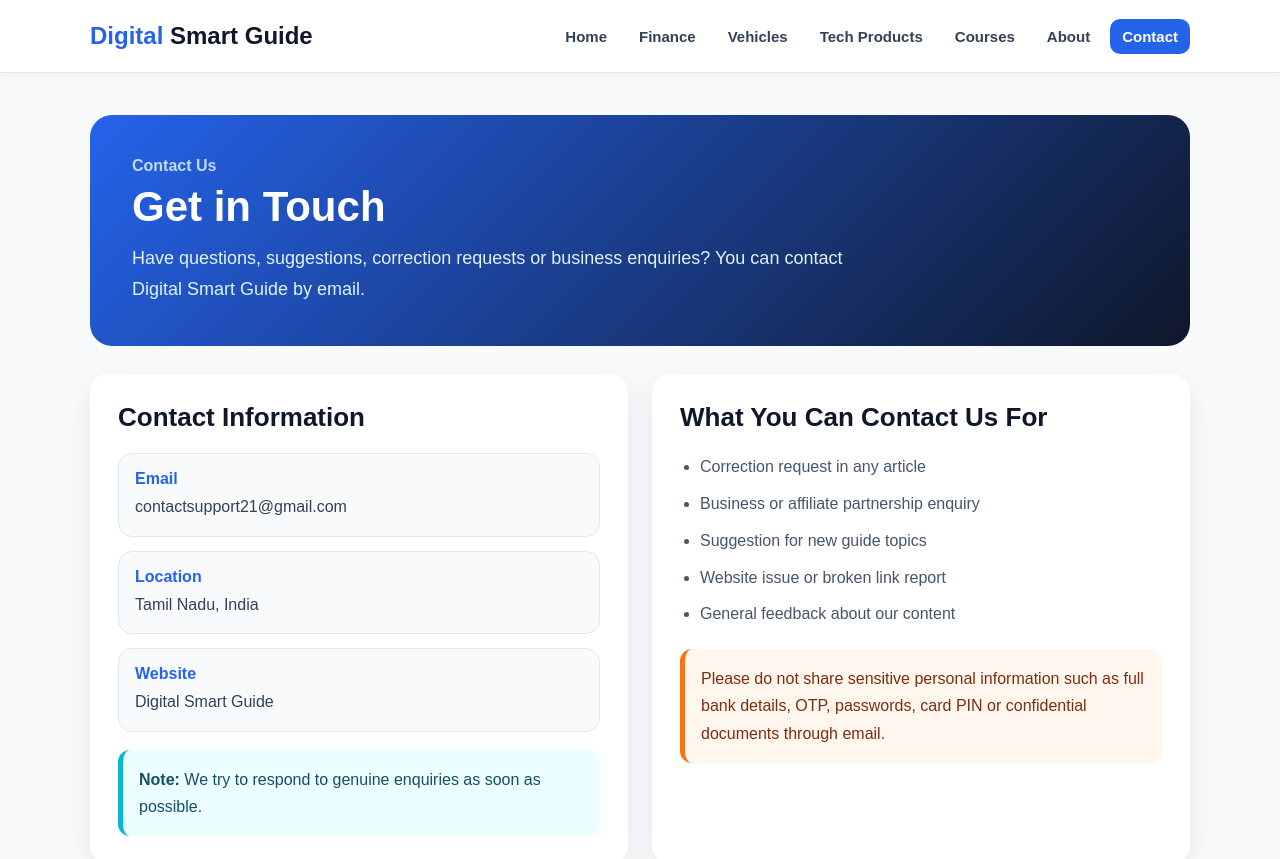
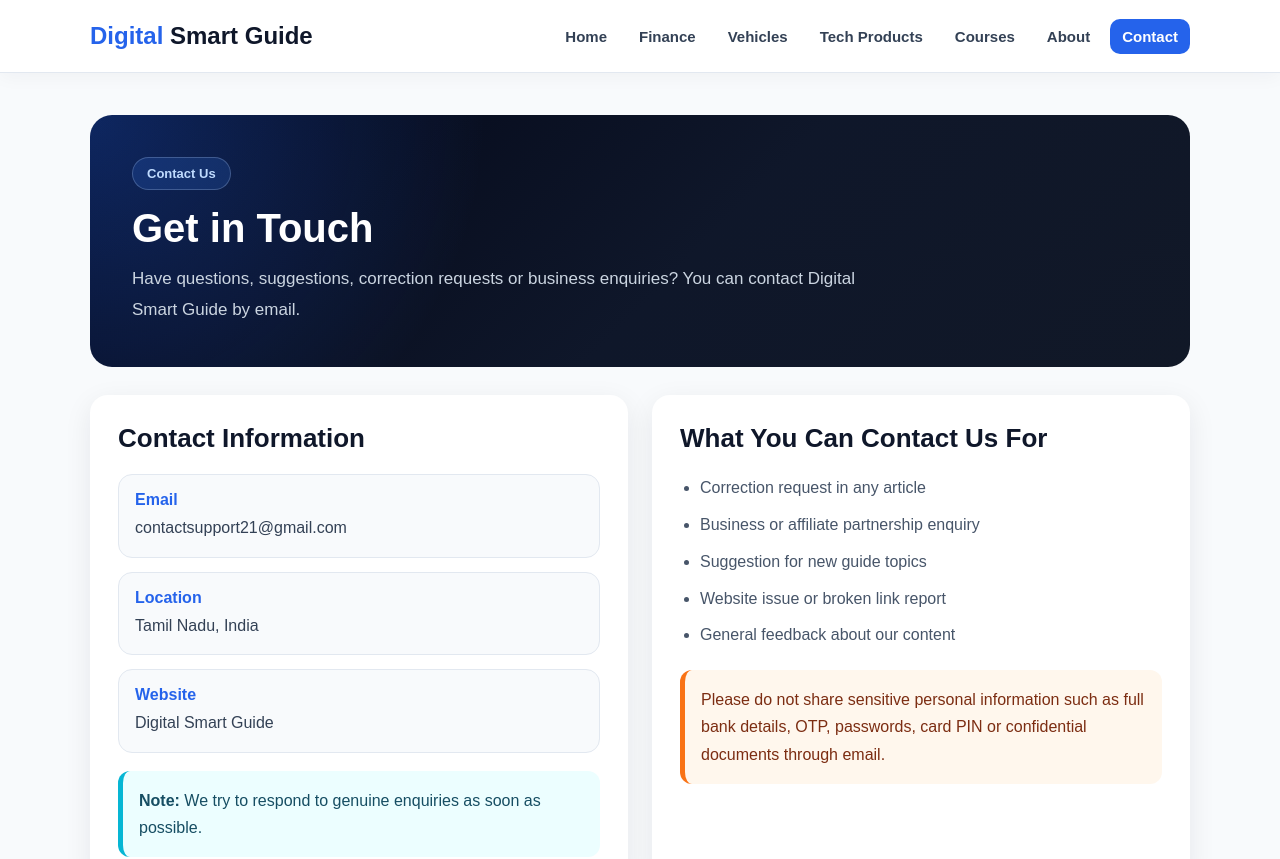
Before and after one commit to Subash21-G/digital-smart-guide, an Angular app: page /contact in a window 1280 px wide. Shown: the top 859 px of the page. Built offline with nearby package versions, Linux system fonts and the light colour scheme.

Commit message:
Match about and contact hero design

```diff
--- a/src/app/pages/about/about.scss
+++ b/src/app/pages/about/about.scss
@@ -5,29 +5,37 @@
 }
 
 .about-hero {
-  background: linear-gradient(135deg, #2563eb, #0f172a);
+  background: radial-gradient(circle at top left, rgba(37, 99, 235, 0.35), transparent 35%), linear-gradient(135deg, #020617, #0f172a 55%, #111827);
   color: #ffffff;
   padding: 42px;
   border-radius: 22px;
   margin-bottom: 28px;
 
   p {
-    margin: 0 0 8px;
-    font-weight: 700;
+    display: inline-block;
+    background: rgba(59, 130, 246, 0.18);
     color: #bfdbfe;
+    border: 1px solid rgba(191, 219, 254, 0.25);
+    padding: 8px 14px;
+    border-radius: 30px;
+    font-size: 13px;
+    font-weight: 800;
+    margin: 0 0 14px;
   }
 
   h1 {
-    font-size: 42px;
+    font-size: 40px;
+    line-height: 1.2;
     margin: 0 0 12px;
+    color: #ffffff;
   }
 
   span {
-    font-size: 18px;
-    line-height: 1.7;
     display: block;
     max-width: 760px;
-    color: #e0f2fe;
+    color: #cbd5e1;
+    line-height: 1.8;
+    font-size: 17px;
   }
 }
 
@@ -81,9 +89,10 @@
 @media (max-width: 768px) {
   .about-hero {
     padding: 28px;
+    border-radius: 18px;
 
     h1 {
-      font-size: 32px;
+      font-size: 30px;
     }
 
     span {
--- a/src/app/pages/contact/contact.scss
+++ b/src/app/pages/contact/contact.scss
@@ -5,29 +5,37 @@
 }
 
 .contact-hero {
-  background: linear-gradient(135deg, #2563eb, #0f172a);
+  background: radial-gradient(circle at top left, rgba(37, 99, 235, 0.35), transparent 35%), linear-gradient(135deg, #020617, #0f172a 55%, #111827);
   color: #ffffff;
   padding: 42px;
   border-radius: 22px;
   margin-bottom: 28px;
 
   p {
-    margin: 0 0 8px;
-    font-weight: 700;
+    display: inline-block;
+    background: rgba(59, 130, 246, 0.18);
     color: #bfdbfe;
+    border: 1px solid rgba(191, 219, 254, 0.25);
+    padding: 8px 14px;
+    border-radius: 30px;
+    font-size: 13px;
+    font-weight: 800;
+    margin: 0 0 14px;
   }
 
   h1 {
-    font-size: 42px;
+    font-size: 40px;
+    line-height: 1.2;
     margin: 0 0 12px;
+    color: #ffffff;
   }
 
   span {
     display: block;
     max-width: 760px;
-    font-size: 18px;
-    line-height: 1.7;
-    color: #e0f2fe;
+    color: #cbd5e1;
+    line-height: 1.8;
+    font-size: 17px;
   }
 }
 
@@ -104,9 +112,10 @@
 @media (max-width: 768px) {
   .contact-hero {
     padding: 28px;
+    border-radius: 18px;
 
     h1 {
-      font-size: 32px;
+      font-size: 30px;
     }
 
     span {
```
